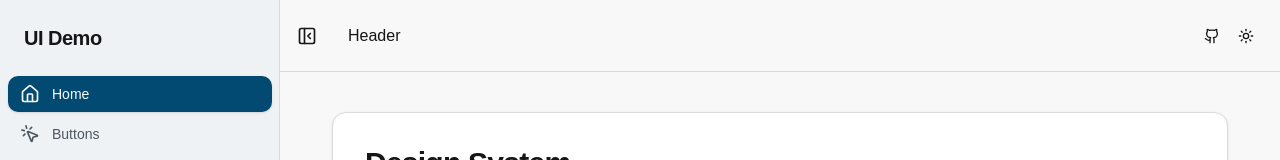
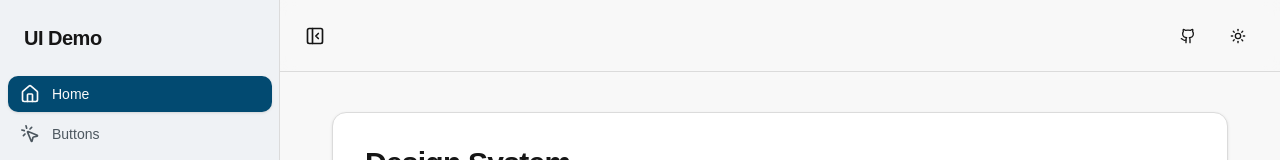
Before and after one commit to stefan8893/ui-demo, a React (Vite) app: page / in a window 1280 px wide. Shown: the top 160 px of the page. Built offline with nearby package versions, Linux system fonts and the light colour scheme.

Commit message:
header styling fixed

```diff
--- a/index.html
+++ b/index.html
@@ -2,7 +2,10 @@
 <html lang="en">
   <head>
     <meta charset="UTF-8" />
-    <meta name="viewport" content="width=device-width, initial-scale=1.0" />
+    <meta
+      name="viewport"
+      content="width=device-width, initial-scale=1, viewport-fit=cover"
+    />
     <title>UI Demo</title>
   </head>
   <body>
--- a/src/layout/header.tsx
+++ b/src/layout/header.tsx
@@ -35,13 +35,11 @@ export function Header({
         icon={Menu}
         onClick={openMobileSidebar}
       />
-
-      <h1>Header</h1>
       {/* <span className="text-sm text-muted-foreground">
         Dashboard / Übersicht
       </span> */}
 
-      <div className="ml-auto flex flex-row flex-nowrap items-center">
+      <div className="ml-auto flex flex-row flex-nowrap items-center gap-2 sm:gap-4">
         <GithubLink />
         <ThemeToggle />
       </div>
--- a/src/layout/layout.tsx
+++ b/src/layout/layout.tsx
@@ -52,7 +52,7 @@ export function Layout() {
           style={getHeaderStyle(position, scrollY)}
           className={cn(
             'sticky top-0 z-50 h-18 shrink-0 flex flex-row justify-start items-center',
-            'px-4 gap-4 border-b bg-background/50 backdrop-blur-sm',
+            'px-6 gap-2 sm:gap-4 border-b bg-background/50 backdrop-blur-sm',
             !isAtTop && 'transition-transform duration-300 ease-in-out',
           )}
         >
```
